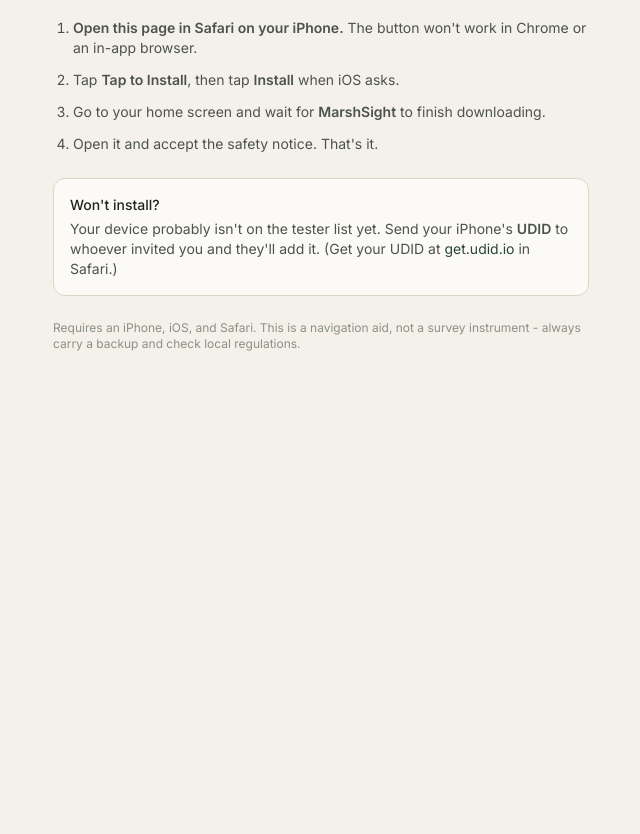
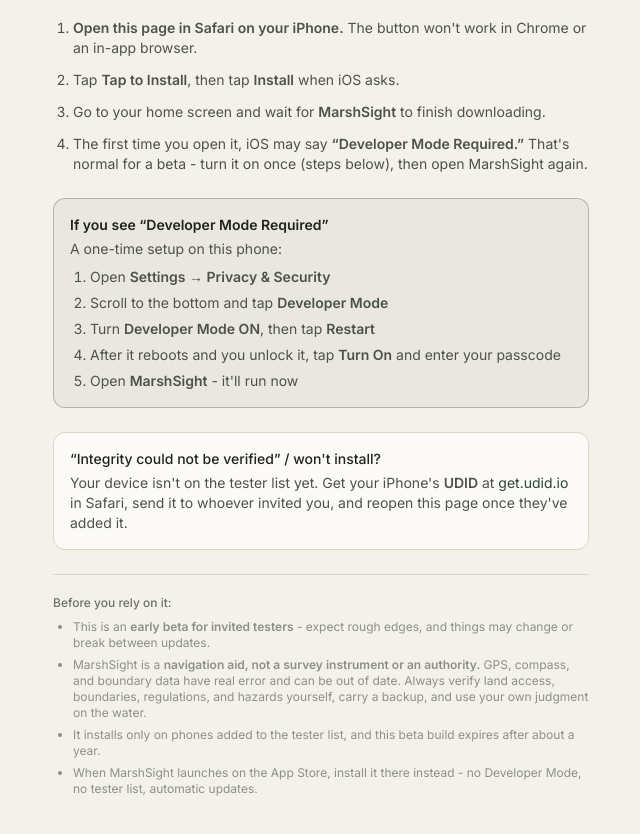
Before and after one commit to swperb/marshsight, a Next.js app in the folder web/: page /install in a window 1280 px wide. Shown: the part 380-1214 px from the top of the page, without its empty margins (319-959 px from the left). Before the commit the page ends 800 px from the top, so only its background shows below. Built offline with nearby package versions, Linux system fonts and the light colour scheme.

Commit message:
docs(web): Developer Mode steps + disclaimers on the install page
Add a one-time Developer Mode walkthrough (the iOS 16+ gate testers hit
on first launch), an "integrity could not be verified" / not-on-the-list
explainer, and beta + navigation-aid disclaimers.

```diff
--- a/web/src/app/install/page.tsx
+++ b/web/src/app/install/page.tsx
@@ -45,22 +45,58 @@
           </li>
           <li>Tap <strong>Tap to Install</strong>, then tap <strong>Install</strong> when iOS asks.</li>
           <li>Go to your home screen and wait for <strong>MarshSight</strong> to finish downloading.</li>
-          <li>Open it and accept the safety notice. That&apos;s it.</li>
+          <li>
+            The first time you open it, iOS may say <strong>&ldquo;Developer Mode
+            Required.&rdquo;</strong>{" "}That&apos;s normal for a beta - turn it on
+            once (steps below), then open MarshSight again.
+          </li>
         </ol>
 
+        <div className="rounded-xl border border-pine-700/30 bg-pine-700/5 p-4 text-sm">
+          <p className="font-semibold text-ink-800">If you see &ldquo;Developer Mode Required&rdquo;</p>
+          <p className="mt-1 text-ink-600">A one-time setup on this phone:</p>
+          <ol className="mt-2 list-decimal space-y-1.5 pl-5 text-ink-700">
+            <li>Open <strong>Settings → Privacy &amp; Security</strong></li>
+            <li>Scroll to the bottom and tap <strong>Developer Mode</strong></li>
+            <li>Turn <strong>Developer Mode ON</strong>, then tap <strong>Restart</strong></li>
+            <li>After it reboots and you unlock it, tap <strong>Turn On</strong> and enter your passcode</li>
+            <li>Open <strong>MarshSight</strong> - it&apos;ll run now</li>
+          </ol>
+        </div>
+
         <div className="rounded-xl border border-line bg-paper-50 p-4 text-sm">
-          <p className="font-medium text-ink-800">Won&apos;t install?</p>
+          <p className="font-medium text-ink-800">&ldquo;Integrity could not be verified&rdquo; / won&apos;t install?</p>
           <p className="mt-1 text-ink-600">
-            Your device probably isn&apos;t on the tester list yet. Send your
-            iPhone&apos;s <strong>UDID</strong> to whoever invited you and they&apos;ll add it.
-            (Get your UDID at <span className="text-pine-700">get.udid.io</span> in Safari.)
+            Your device isn&apos;t on the tester list yet. Get your iPhone&apos;s{" "}
+            <strong>UDID</strong> at <span className="text-pine-700">get.udid.io</span>{" "}
+            in Safari, send it to whoever invited you, and reopen this page once they&apos;ve added it.
           </p>
         </div>
 
-        <p className="text-xs text-ink-400">
-          Requires an iPhone, iOS, and Safari. This is a navigation aid, not a
-          survey instrument - always carry a backup and check local regulations.
-        </p>
+        <div className="space-y-2 border-t border-line pt-5 text-xs text-ink-400">
+          <p className="font-medium text-ink-500">Before you rely on it:</p>
+          <ul className="list-disc space-y-1.5 pl-5">
+            <li>
+              This is an <strong>early beta for invited testers</strong> - expect
+              rough edges, and things may change or break between updates.
+            </li>
+            <li>
+              MarshSight is a <strong>navigation aid, not a survey instrument or an
+              authority.</strong> GPS, compass, and boundary data have real error
+              and can be out of date. Always verify land access, boundaries,
+              regulations, and hazards yourself, carry a backup, and use your own
+              judgment on the water.
+            </li>
+            <li>
+              It installs only on phones added to the tester list, and this beta
+              build expires after about a year.
+            </li>
+            <li>
+              When MarshSight launches on the App Store, install it there instead -
+              no Developer Mode, no tester list, automatic updates.
+            </li>
+          </ul>
+        </div>
       </div>
     </main>
   );
```
